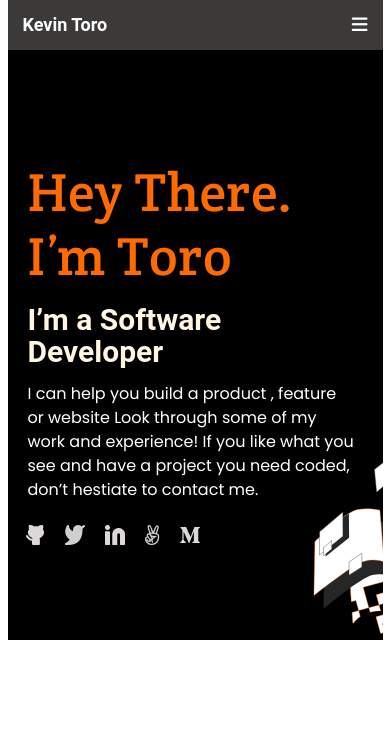
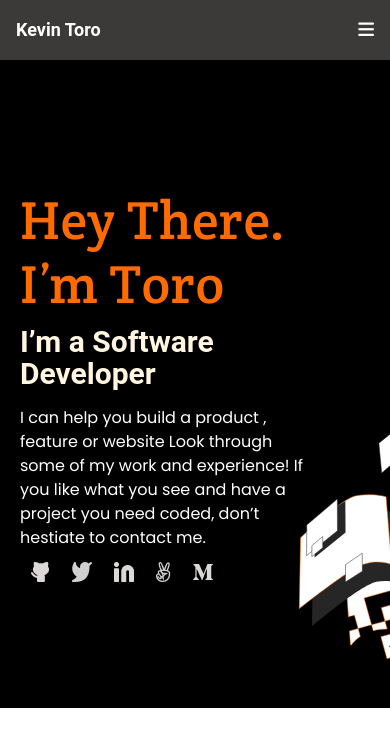
Before and after one commit to torobucci/portfolio-first-project, a website: page index.html in a window 390 px wide. Drawn offline with Linux system fonts and the light colour scheme; a web font is replaced by a local one.

Commit message:
Modifed styling in html elements to be responsive

```diff
--- a/style.css
+++ b/style.css
@@ -4,14 +4,19 @@
 
 body {
   box-sizing: border-box;
+  margin: 0;
   padding: 0;
-  width: 375px;
-  height: 100vh;
-  margin: 0 auto;
+  width: 100%;
+  min-height: 100vh;
 }
 
 h1 {
   font-weight: 100;
+}
+
+h1,
+h2 {
+  margin: 0;
 }
 
 a {
@@ -21,15 +26,13 @@ a {
 
 .header {
   background: #3c3a39;
-  height: 50px;
-  width: 375px;
   display: flex;
   align-items: center;
   justify-content: space-between;
+  padding: 0 1rem;
 }
 
 .header-p {
-  margin-left: 15px;
   font-family: "Roboto", sans-serif;
   font-style: normal;
   font-weight: 700;
@@ -39,49 +42,35 @@ a {
 }
 
 .fa-bars-icon {
-  margin-right: 15px;
   font-size: 18px;
   color: #fff;
 }
 
 .section-1 {
-  background-size: 406px 311px;
-  height: 590px;
-  width: 375px;
   background-color: black;
+  padding: 8rem 1.25rem 6rem;
   background-image: url("./images/background-image.svg");
   background-repeat: no-repeat;
-  background-position-x: 116px;
-  background-position-y: 310px;
+  background-position: bottom right;
 }
 
 .headline {
   display: flex;
   flex-direction: column;
-  align-content: center;
-  justify-content: center;
-  height: 590px;
-  width: 375px;
+  width: 85%;
 }
 
 .primary-text {
-  width: 327px;
-  height: 124px;
   font-family: "Crete Round", cursive;
   font-style: normal;
   font-size: 36px;
   line-height: 64px;
   letter-spacing: 0.37px;
   color: #ff6b00;
-  margin-left: 20px;
-  margin-bottom: 40px;
 }
 
 .supporting-text {
-  width: 327px;
-  height: 27px;
-  margin-left: 20px;
-  margin-bottom: 60px;
+  margin-top: 10px;
   font-family: "Roboto", sans-serif;
   font-style: normal;
   font-weight: 700;
@@ -91,10 +80,6 @@ a {
 }
 
 .description {
-  width: 327px;
-  height: 123px;
-  margin-left: 20px;
-  margin-bottom: 10px;
   font-family: "Poppins", serif;
   font-style: normal;
   font-weight: 400;
@@ -104,16 +89,18 @@ a {
 }
 
 .social-media {
-  margin-left: -33px;
+  margin-top: -30px;
+  display: flex;
+  justify-content: flex-start;
 }
 
 .social-media ul {
   display: flex;
   align-items: center;
   list-style-type: none;
-  justify-content: flex-start;
+  margin-left: -40px;
 }
 
 .social-media ul li {
-  margin-right: 10px;
+  margin-right: 12px;
 }
```
